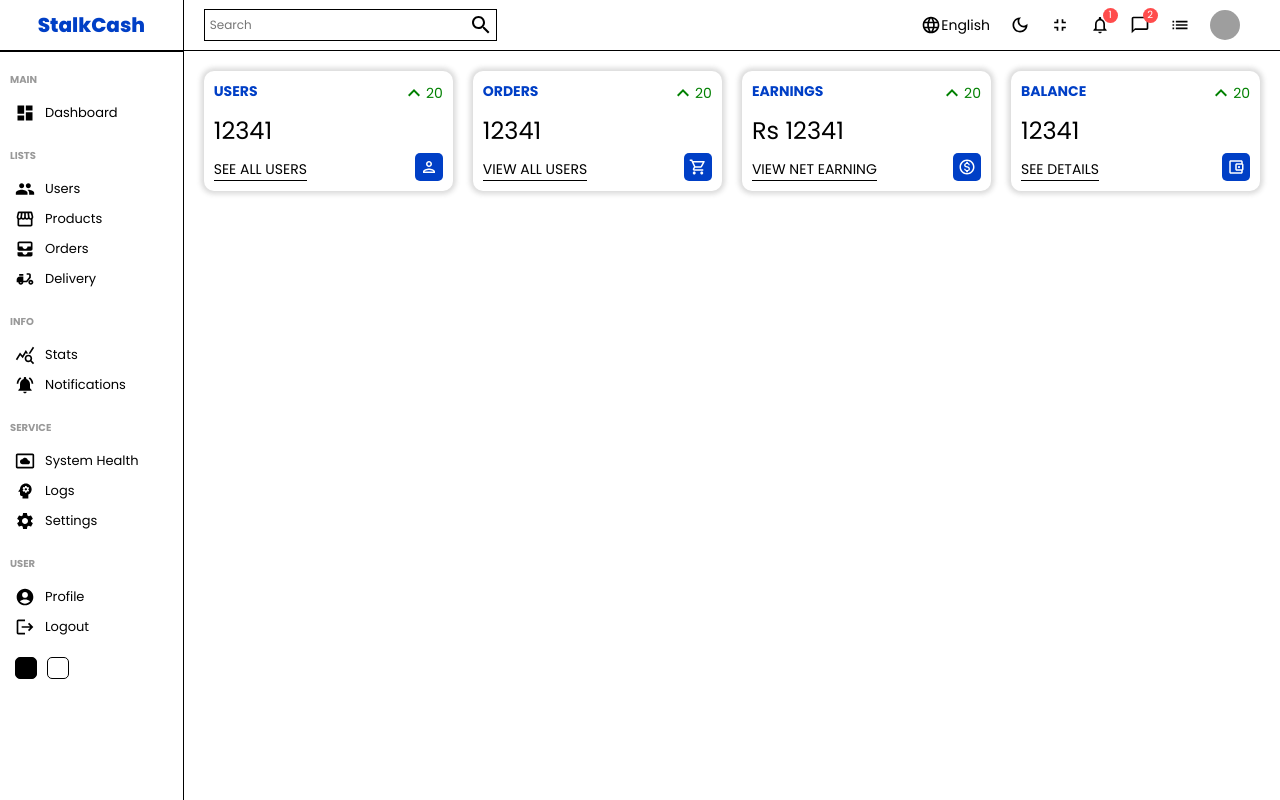
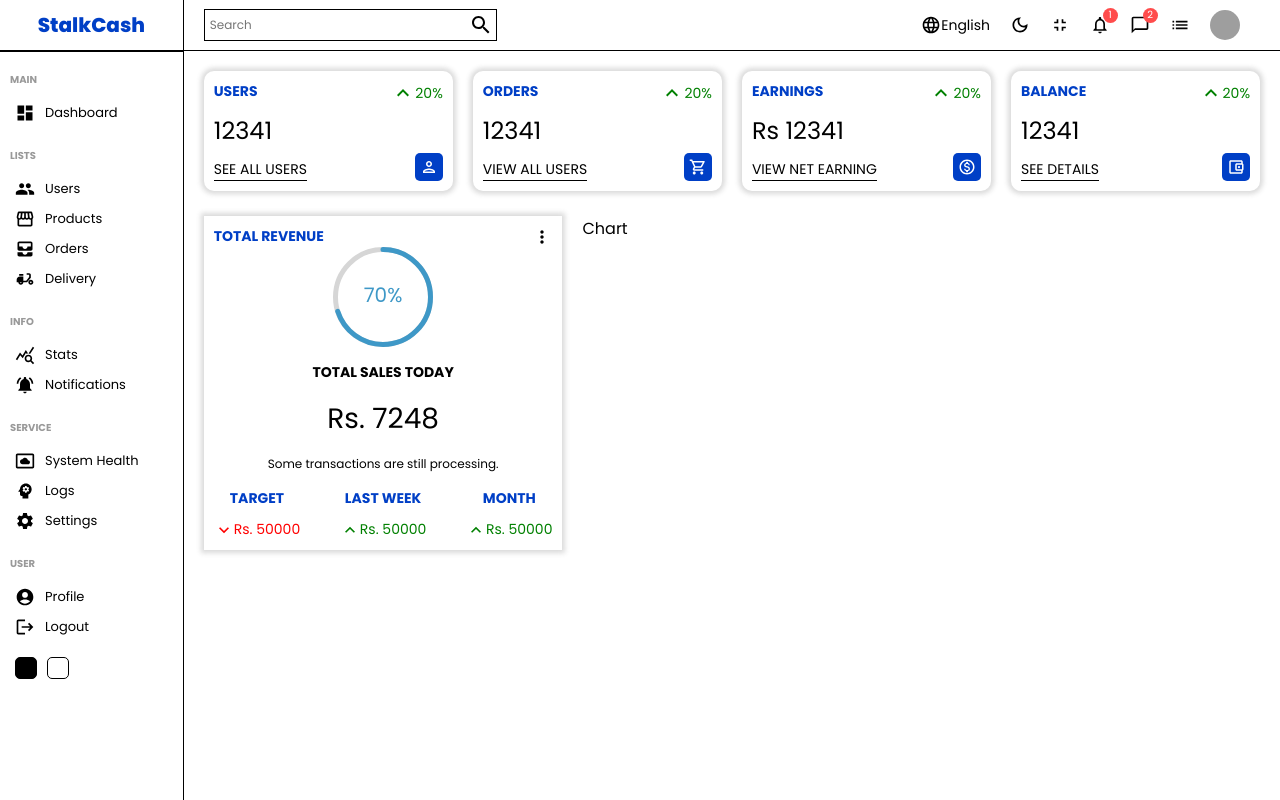
Before and after one commit to Garvit-Goyal/admin-app, a React (Create React App) app: page / in a window 1280 px wide. Built offline with nearby package versions, Linux system fonts and the light colour scheme; grey boxes are pictures that could not be loaded.

Commit message:
Circular Progress Bar using React Lib Done

```diff
--- a/package.json
+++ b/package.json
@@ -11,6 +11,7 @@
     "@testing-library/react": "^13.4.0",
     "@testing-library/user-event": "^13.5.0",
     "react": "^18.3.1",
+    "react-circular-progressbar": "^2.1.0",
     "react-dom": "^18.3.1",
     "react-router-dom": "^6.24.0",
     "react-scripts": "5.0.1",
--- /dev/null
+++ b/src/components/chart/Chart.jsx
@@ -0,0 +1,11 @@
+import "./chart.scss"
+
+const Chart = () => {
+    return(
+        <div className="chart">
+            Chart
+        </div>
+    )
+}
+
+export default Chart
--- /dev/null
+++ b/src/components/chart/chart.scss
@@ -0,0 +1,3 @@
+.chart{
+    flex: 4;
+}
--- /dev/null
+++ b/src/components/featured/Featured.jsx
@@ -0,0 +1,52 @@
+import { CircularProgressbar } from "react-circular-progressbar"
+import "react-circular-progressbar/dist/styles.css"
+
+import "./featured.scss"
+import MoreVertIcon from "@mui/icons-material/MoreVert"
+import KeyboardArrowDownIcon from "@mui/icons-material/KeyboardArrowDown"
+import KeyboardArrowUpOutlinedIcon from "@mui/icons-material/KeyboardArrowUpOutlined"
+
+
+const Featured = () => {
+    return(
+        <div className="featured">
+            <div className="top">
+                <h1 className="title">TOTAL REVENUE</h1>
+                <MoreVertIcon fontSize="small" className="icon"/>
+            </div>
+            <div className="bottom">
+                <div className="featuredChart">
+                    <CircularProgressbar value={70} text={"70%"} strokeWidth={5}/>
+                </div>
+                <p className="title">TOTAL SALES TODAY</p>
+                <p className="amount">Rs. 7248</p>
+                <p className="description">Some transactions are still processing.</p>
+                <div className="summary">
+                    <div className="item">
+                        <div className="itemTitle">TARGET</div>
+                        <div className="itemResult negative">
+                            <KeyboardArrowDownIcon fontSize="small"/>
+                            <div className="resultAmount">Rs. 50000</div>
+                        </div>
+                    </div>
+                    <div className="item">
+                        <div className="itemTitle">LAST WEEK</div>
+                        <div className="itemResult positive">
+                            <KeyboardArrowUpOutlinedIcon fontSize="small"/>
+                            <div className="resultAmount">Rs. 50000</div>
+                        </div>
+                    </div>
+                    <div className="item">
+                        <div className="itemTitle">MONTH</div>
+                        <div className="itemResult positive">
+                            <KeyboardArrowUpOutlinedIcon fontSize="small"/>
+                            <div className="resultAmount">Rs. 50000</div>
+                        </div>
+                    </div>
+                </div>
+            </div>
+        </div>
+    )
+}
+
+export default Featured
--- /dev/null
+++ b/src/components/featured/featured.scss
@@ -0,0 +1,79 @@
+.featured{
+    flex: 2;
+    box-shadow: 0px 0px 5px 3px rgba(68, 68, 68, 0.2);
+    -webkit-box-shadow: 0px 0px 5px 3px rgba(68, 68, 68,0.2);
+    padding: 10px;
+
+    .top{
+        display: flex;
+        align-items: center;
+        justify-content: space-between;
+        color: rgb(0, 63, 198);
+
+        .title{
+            font-size: 14px;
+            font-weight: bold;
+        }
+
+        .icon{
+            color: black;
+        }
+    }
+
+    .bottom{
+        display: flex;
+        flex-direction: column;
+        align-items: center;
+        justify-content: center;
+        gap: 15px;
+
+        .featuredChart{
+            width: 100px;
+            height: 100px;
+        }
+
+        .title{
+            font-size: 14px;
+            font-weight: bold;
+        }
+
+        .amount{
+            font-size: 28px;
+        }
+
+        .description{
+            font-size: 12px;
+        }
+
+        .summary{
+            width: 100%;
+            display: flex;
+            align-items: center;
+            justify-content: space-between;
+
+            .item{
+                text-align: center;
+
+                .itemTitle{
+                    font-size: 14px;
+                    font-weight: bold;
+                    color: rgb(0, 63, 198);
+                }
+
+                .itemResult{
+                    display: flex;
+                    align-items: center;
+                    margin-top: 10px;
+                    font-size: 14px;
+
+                    &.positive{
+                        color: green;
+                    }
+                    &.negative{
+                        color: red;
+                    }
+                }
+            }
+        }
+    }
+}
--- a/src/components/widget/Widget.jsx
+++ b/src/components/widget/Widget.jsx
@@ -63,7 +63,7 @@
             <div className="right">
                 <div className="percentage positive">
                     <KeyboardArrowUpIcon />
-                    {percentage}
+                    {percentage}{"%"}
                 </div>
                 {data.icon}
             </div>
--- a/src/pages/home/Home.jsx
+++ b/src/pages/home/Home.jsx
@@ -2,6 +2,8 @@
 import Navbar from "../../components/navbar/Navbar"
 import "./home.scss"
 import Widget from "../../components/widget/Widget"
+import Featured from "../../components/featured/Featured"
+import Chart from "../../components/chart/Chart"
 
 const Home = () => {
     return(
@@ -15,6 +17,10 @@
                     <Widget type="earning"/>
                     <Widget type="balance"/>
                 </div>
+                <div className="charts">
+                    <Featured/>
+                    <Chart />
+                </div>
             </div>
         </div>
     )
--- a/src/pages/home/home.scss
+++ b/src/pages/home/home.scss
@@ -4,11 +4,15 @@
     .homeContainer{
         flex: 6;
 
-        .widgets{
+        .widgets, .charts{
             display: flex;
             padding: 20px;
             gap: 20px;
         }
+
+        .charts{
+            padding: 5px 20px;
+        }
     }
 
 }
```
Also changed, not shown: 1 other file (tests, documents, lock files or other folders).
